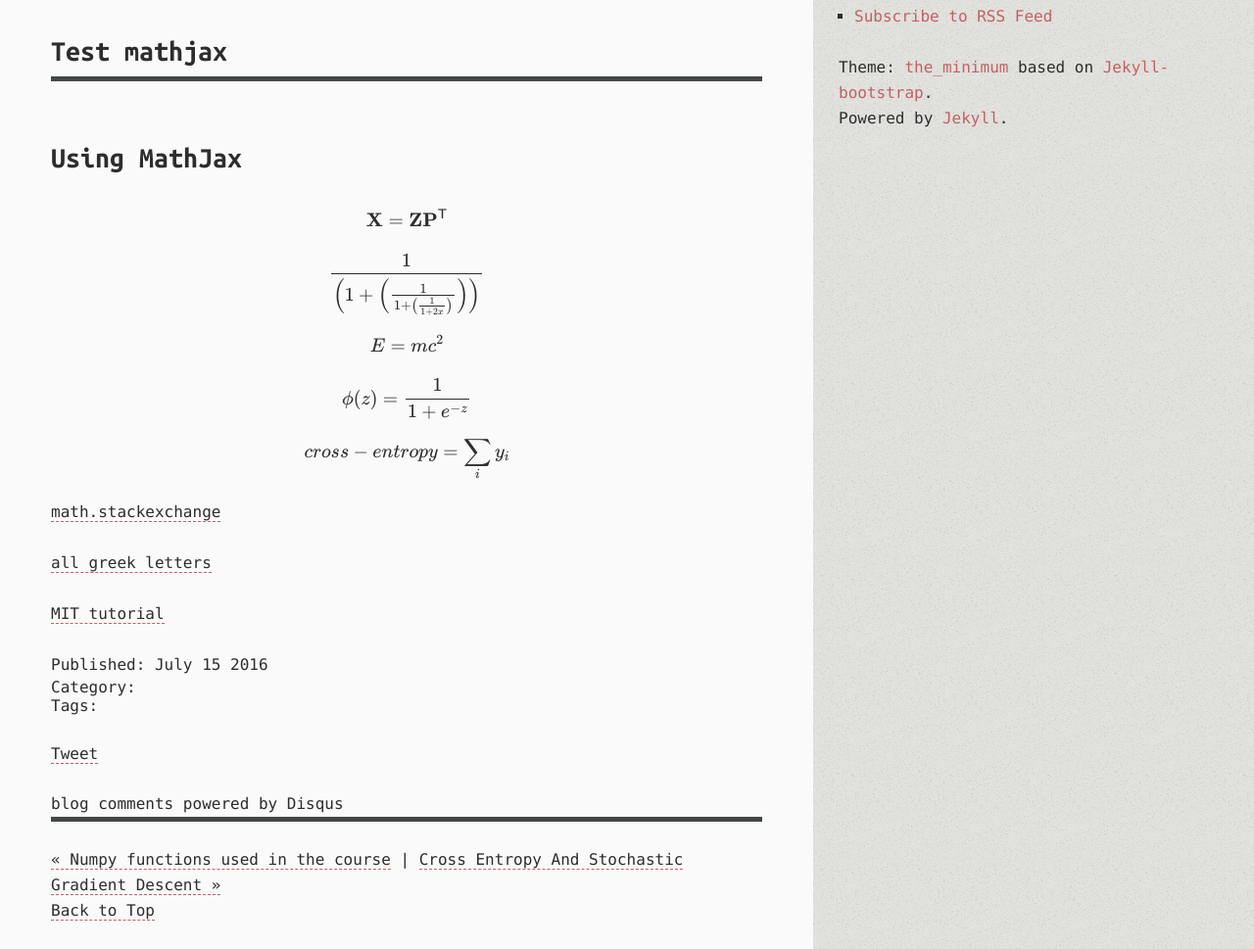
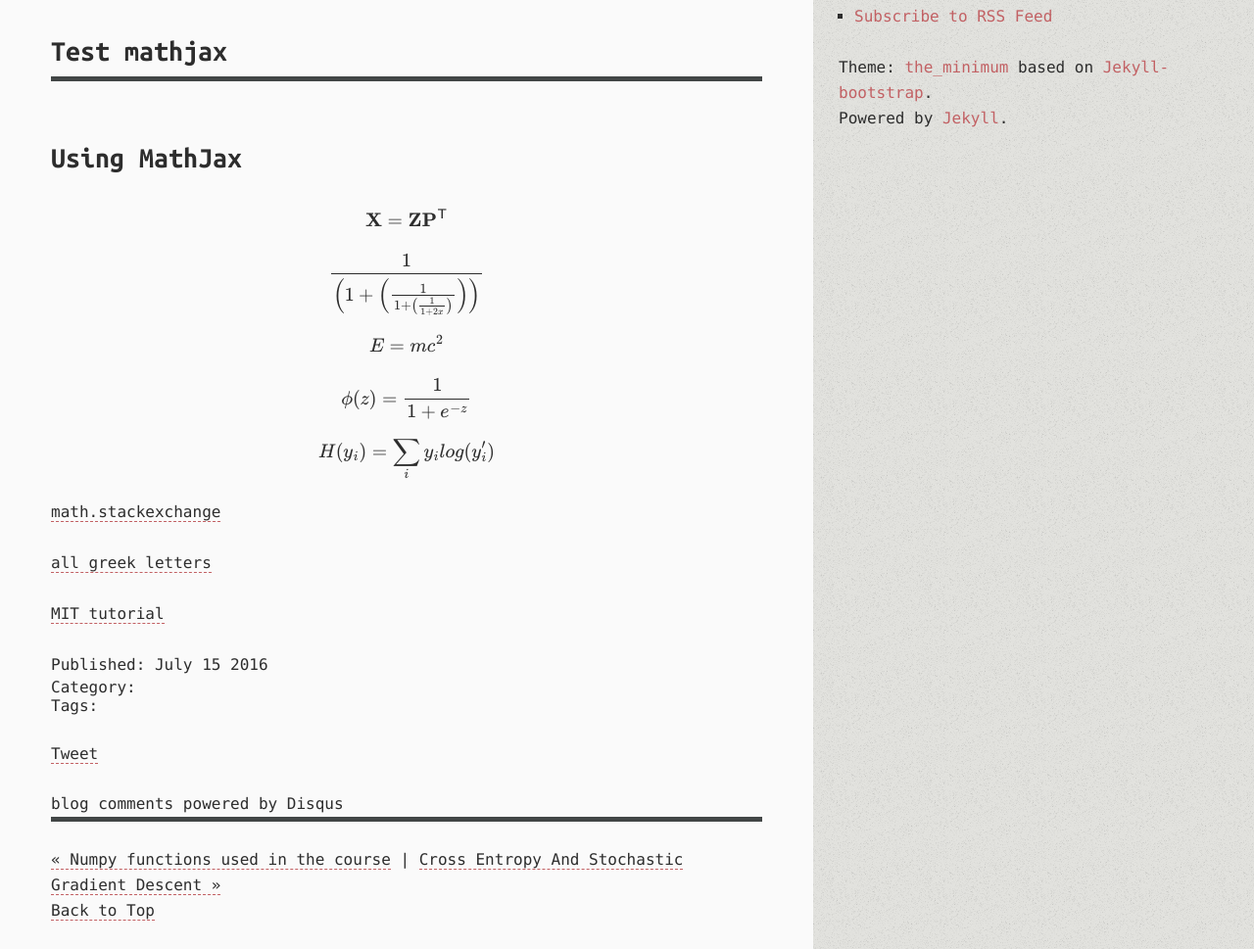
Before and after one commit to BrianPin/brianpin.github.io, a Jekyll site: the page built from _posts/2016-07-15-initial-mathjax-test.markdown, in a window 1280 px wide. Shown: the part 330-1299 px from the top of the page at 98% size. Built offline with Jekyll 4.4.1, drawn with Linux system fonts in a browser that asks for light colours; Markdown is read by kramdown in place of the engine named in the settings; formulas are drawn with MathJax 3; comment, search, counter and statistics services are not loaded.

Commit message:
mathjax problem

```diff
--- a/_posts/2016-07-15-initial-mathjax-test.markdown
+++ b/_posts/2016-07-15-initial-mathjax-test.markdown
@@ -17,7 +17,7 @@ $$ \frac{1}{\left(1+\left(\frac{1}{1+\left(\frac{1}{1+2x}\right)}\right)\right)}
 
 $$ \phi(z) = \frac{1}{1+e^{-z}} $$
 
-$$ cross-entropy = \sum_i y_i $$
+$$ H(y_i)=\sum_iy_ilog(y_i')$$
 
 
 [math.stackexchange](http://meta.math.stackexchange.com/questions/5020/mathjax-basic-tutorial-and-quick-reference)
```
